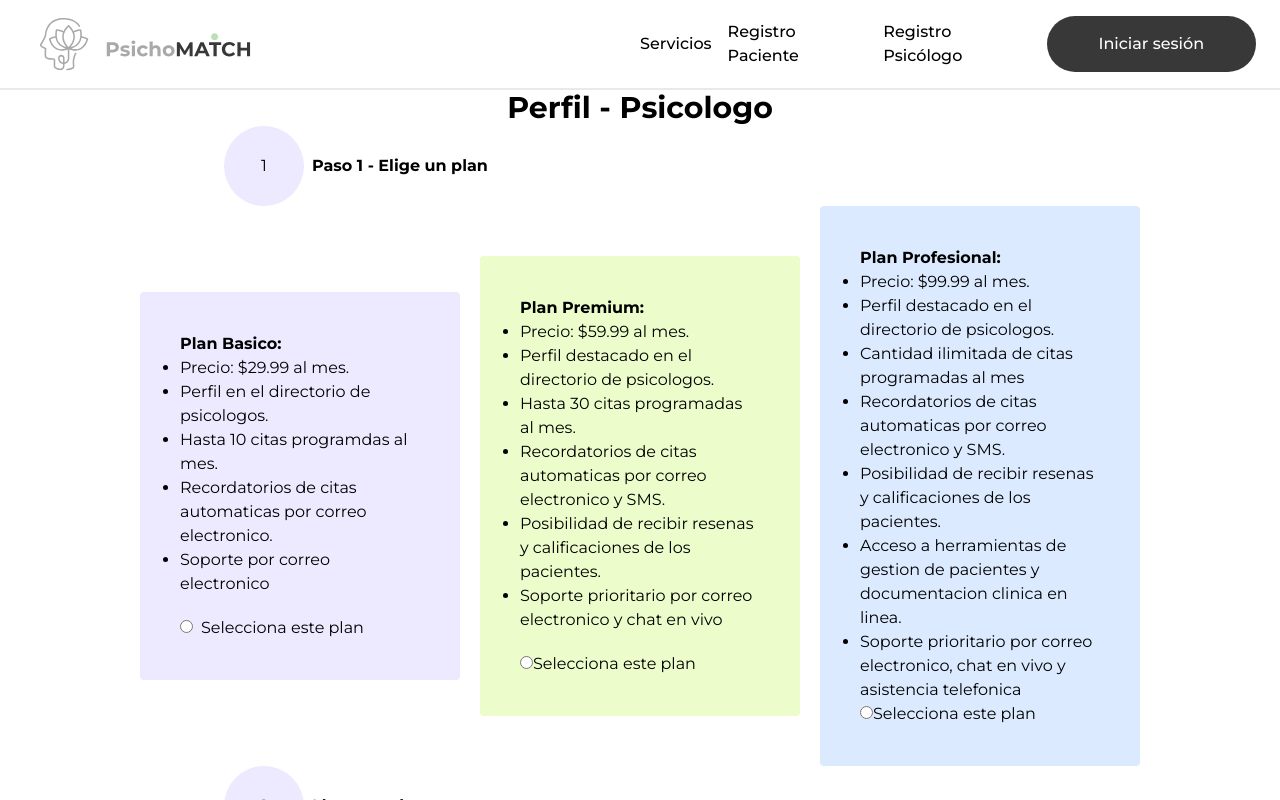
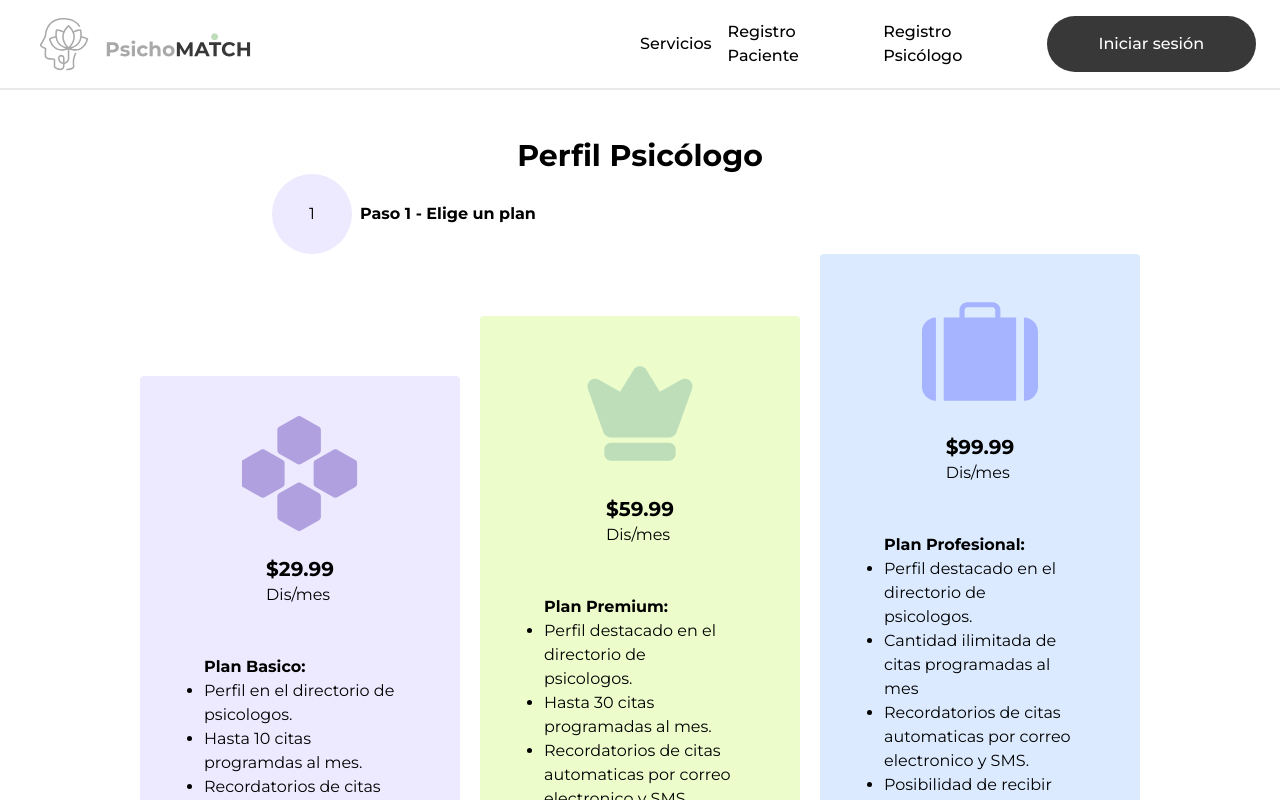
Before and after one commit to No-Country/C14-09-n-React-Node-Psichomatch, a React (Vite) app in the folder Frontend/: page /dashboard/therapist/1 in a window 1280 px wide. Shown: the top 800 px of the page. Built offline with nearby package versions, Linux system fonts and the light colour scheme; no server answers.

Commit message:
arreglo del problema

```diff
--- a/Frontend/src/Pages/Dashboard.jsx
+++ b/Frontend/src/Pages/Dashboard.jsx
@@ -1,14 +1,12 @@
 import React, { useState, useEffect } from "react";
-import { useFetcher, useNavigate, useParams } from "react-router-dom";
+import { useNavigate, useParams } from "react-router-dom";
+import axios from "axios";
 import Swal from "sweetalert2";
 import withReactContent from "sweetalert2-react-content";
 import {
   getPatientReservation,
   deleteReservation,
 } from "../api/reservation_api";
-import TherapistPerfil from "../Components/Therapist/TherapistPerfil";
-import TherapistAgenda from "../Components/Therapist/TherapistAgenda";
-import TherapistPrecios from "../Components/Therapist/TherapistPrecios";
 
 const Dashboard = function () {
   const navigate = useNavigate();
@@ -38,49 +36,11 @@ const Dashboard = function () {
     }
   }, [params.id]);
 
-  // Navegación del therapist
-  const [opcion, setOpcion] = useState('Perfil');
 
-  const handleOpcion = (opc) => {
-    setOpcion(opc);
-  }
 
-  // Esto es para la visibilidad pero no lo pude hacer.
-  // const [visibility, setVisibility] = useState(true)
-
-  // const switchVisibility = () => {
-  //   setVisibility(!visibility)
-  // }
-
-  const [therapist, setTherapist] = useState({});
-
-  const getTherapistDates = async (data) => {
-    const requestOptions = {
-      method: 'GET',
-      redirect: 'follow'
-    };
-
-    try {
-      const response = await fetch("http://localhost:3001/therapist/getTherapistByID/21", requestOptions);
-      if (!response.ok) {
-        throw new Error(`HTTP error! Status: ${response.status}`);
-      }
-
-      const result = await response.text();
-      setTherapist(JSON.parse(result));
-    } catch (error) {
-      console.error('Error:', error);
-    }
-
-  }
-
-  useEffect(() => {
-    getTherapistDates(data);
-  }, []);
 
   return (
-    <>
-     <div className="flex w-full h-screen items-center justify-center">
+    <div className="flex w-full h-screen items-center justify-center">
       <div className="w-full flex items-center justify-center lg:w-1/2">
         <div className="md:mx-6 md:p-12">
           <div className="flex items-center m-20">
@@ -130,8 +90,6 @@ const Dashboard = function () {
       </div>
     </div>
   );
-    </>
-  );
 };
 
 export default Dashboard;
--- a/Frontend/src/Pages/DashboardTherapist.jsx
+++ b/Frontend/src/Pages/DashboardTherapist.jsx
@@ -171,9 +171,9 @@ const DashboardTherapist = () => {
   };
 
   return (
-    <div className="w-full">
+    <div className="w-full p-12">
       <form onSubmit={handleSubmit} className="flex flex-col ">
-        <h1 className="text-center font-bold text-3xl">Perfil - Psicologo</h1>
+        <h1 className="text-center font-bold text-3xl">Perfil Psicólogo</h1>
         <div className="flex items-center ml-56">
           <p className="bg-violet-100 rounded-full w-20 h-20 flex items-center justify-center">
             1
@@ -182,10 +182,28 @@ const DashboardTherapist = () => {
         </div>
         <div className="flex justify-center items-center ">
           <div className=" bg-violet-100 rounded mr-5 w-80 p-10">
+            <div className="grid justify-items-center">
+          <svg width="116" height="115" viewBox="0 0 116 115" fill="none" xmlns="http://www.w3.org/2000/svg">
+<g clip-path="url(#clip0_401_881)">
+<path d="M77.0674 10.7812L58.9424 0.449189C57.8549 -0.179723 56.4955 -0.179723 55.3174 0.449189L37.1924 10.7812C36.1049 11.4102 35.3799 12.5781 35.3799 13.9258V34.5902C35.3799 35.848 36.1049 37.1058 37.1924 37.7347L55.3174 48.0668C56.4049 48.6957 57.7643 48.6957 58.9424 48.0668L77.0674 37.7347C78.1549 37.1058 78.8799 35.9378 78.8799 34.5902V13.9258C78.8799 12.6679 78.1549 11.4102 77.0674 10.7812Z" fill="#B0A0DF"/>
+<path d="M77.0674 77.2662L58.9424 66.9342C57.8549 66.3052 56.4955 66.3052 55.3174 66.9342L37.1924 77.2662C36.1049 77.8951 35.3799 79.0631 35.3799 80.4108V101.075C35.3799 102.333 36.1049 103.591 37.1924 104.22L55.3174 114.552C56.4049 115.181 57.7643 115.181 58.9424 114.552L77.0674 104.22C78.1549 103.591 78.8799 102.423 78.8799 101.075V80.4108C78.8799 79.1529 78.1549 77.8951 77.0674 77.2662Z" fill="#B0A0DF"/>
+<path d="M113.317 44.0231L95.1924 33.6911C94.1049 33.0622 92.7455 33.0622 91.5674 33.6911L73.4424 44.0231C72.3549 44.6521 71.6299 45.82 71.6299 47.1677V67.8321C71.6299 69.0899 72.3549 70.3477 73.4424 70.9766L91.5674 81.3087C92.6549 81.9376 94.0143 81.9376 95.1924 81.3087L113.317 70.9766C114.405 70.3477 115.13 69.1797 115.13 67.8321V47.1677C115.13 45.9098 114.405 44.6521 113.317 44.0231Z" fill="#B0A0DF"/>
+<path d="M40.8174 44.0231L22.6924 33.6911C21.6049 33.0622 20.2455 33.0622 19.0674 33.6911L0.942383 44.0231C-0.145117 44.6521 -0.870117 45.82 -0.870117 47.1677V67.8321C-0.870117 69.0899 -0.145117 70.3477 0.942383 70.9766L19.0674 81.3087C20.1549 81.9376 21.5143 81.9376 22.6924 81.3087L40.8174 70.9766C41.9049 70.3477 42.6299 69.1797 42.6299 67.8321V47.1677C42.6299 45.9098 41.9049 44.6521 40.8174 44.0231Z" fill="#B0A0DF"/>
+</g>
+<defs>
+<clipPath id="clip0_401_881">
+<rect width="116" height="115" fill="white"/>
+</clipPath>
+</defs>
+</svg>
+<div className="p-6">
+<h1 className="text-xl font-bold">$29.99</h1>
+<span>Dis/mes</span>
+</div>
+</div>
+<div className="p-6">
             <h2 className="font-bold">Plan Basico: </h2>
-
-            <ul className="list-disc">
-              <li>Precio: $29.99 al mes.</li>
+           <ul className="list-disc">
               <li>Perfil en el directorio de psicologos.</li>
               <li>Hasta 10 citas programdas al mes.</li>
               <li>
@@ -193,7 +211,7 @@ const DashboardTherapist = () => {
               </li>
               <li>Soporte por correo electronico</li>
             </ul>
-
+</div>
             <div className="mt-5" key={uuidv4()}>
               <input className="mr-2" type="radio" value={1} checked={PlanId === 1} onChange={()=>setPlanId(1)}/>
               <label>{"Selecciona este plan"}</label>
@@ -202,10 +220,18 @@ const DashboardTherapist = () => {
 
           <div>
             <div className="bg-lime-100 rounded mr-5 w-80 p-10">
+            <div className="grid justify-items-center">
+            <svg width="116" height="115" viewBox="0 0 116 115" fill="none" xmlns="http://www.w3.org/2000/svg">
+<path d="M57.9502 10.3635C55.3086 10.3814 52.8662 11.7605 51.4887 13.9977L38.0849 35.6453L16.8105 23.691H16.7969C13.8063 22.0334 10.4078 22.6354 8.16939 24.4996C5.93093 26.3639 4.73927 29.5938 5.86748 32.8013V32.8057V32.8192L21.4416 76.3444C22.5246 79.3632 25.4201 81.3936 28.6508 81.3846H87.3399C90.5707 81.3846 93.457 79.3676 94.5355 76.3444L110.11 32.8146L110.114 32.8191C110.119 32.8146 110.123 32.8101 110.128 32.8056C111.265 29.5892 110.064 26.3683 107.821 24.504C105.578 22.6353 102.162 22.0244 99.1667 23.6954L77.8969 35.6497L64.5024 14.0159C63.1158 11.7518 60.6327 10.3637 57.9593 10.3682L57.9638 10.3637L57.9502 10.3635ZM29.0001 86.6499C25.348 86.6499 22.3663 89.6192 22.3663 93.2399V98.0286C22.3663 101.649 25.3479 104.632 29.0001 104.632H86.9816C90.6337 104.632 93.6289 101.649 93.6289 98.0286V93.2399C93.6289 89.6193 90.6338 86.6499 86.9816 86.6499H29.0001Z" fill="#BEDEBA"/>
+</svg>
+<div className="p-6">
+<h1 className="text-xl font-bold">$59.99</h1>
+<span>Dis/mes</span>
+</div>
+</div>
+<div className="p-6">
               <h2 className="font-bold">Plan Premium: </h2>
-
               <ul className="list-disc">
-                <li>Precio: $59.99 al mes.</li>
                 <li>Perfil destacado en el directorio de psicologos.</li>
                 <li>Hasta 30 citas programadas al mes.</li>
                 <li>
@@ -220,7 +246,7 @@ const DashboardTherapist = () => {
                   Soporte prioritario por correo electronico y chat en vivo
                 </li>
               </ul>
-
+</div>
               <div className="mt-5" key={uuidv4()}>
                 <input type="radio" value={2} checked={PlanId === 2} onChange={()=>setPlanId(2)}/>
                 <label>{"Selecciona este plan"}</label>
@@ -230,10 +256,27 @@ const DashboardTherapist = () => {
 
           <div>
             <div className="bg-blue-100 rounded w-80 p-10">
+            <div className="grid justify-items-center">
+             <svg width="116" height="115" viewBox="0 0 116 115" fill="none" xmlns="http://www.w3.org/2000/svg">
+<g clip-path="url(#clip0_401_876)">
+<path d="M21.7188 106.743H94.1504V23.3818H78.386V16.0281C78.4041 11.7515 74.9604 8.25217 70.6466 8.15775H45.4931C41.1205 8.21615 37.5771 11.6931 37.4683 16.0281V23.3953H21.7178L21.7188 106.743ZM42.6441 16.0275C42.7256 14.5092 43.9491 13.2963 45.4806 13.2199H70.6468C72.133 13.3098 73.2749 14.5542 73.2251 16.0275V23.3947H42.6441V16.0275Z" fill="#A6B3FF"/>
+<path d="M101.962 23.4221V106.842C109.756 106.703 116 100.4 116 92.6739V37.6763C116 29.9407 109.765 23.6199 101.962 23.4497V23.4221Z" fill="#A6B3FF"/>
+<path d="M13.9065 23.4221C6.10366 23.5703 -0.108603 29.9403 0.00043716 37.6763V92.6739C-0.0630009 100.378 6.14032 106.694 13.9065 106.842V23.4221Z" fill="#A6B3FF"/>
+</g>
+<defs>
+<clipPath id="clip0_401_876">
+<rect width="116" height="115" fill="white"/>
+</clipPath>
+</defs>
+</svg>
+<div className="p-6">
+<h1 className="text-xl font-bold">$99.99</h1>
+<span>Dis/mes</span>
+</div>
+</div>
+<div className="p-6">
               <h2 className="font-bold">Plan Profesional: </h2>
-
               <ul className="list-disc">
-                <li>Precio: $99.99 al mes.</li>
                 <li>Perfil destacado en el directorio de psicologos.</li>
                 <li>Cantidad ilimitada de citas programadas al mes</li>
                 <li>
@@ -253,7 +296,7 @@ const DashboardTherapist = () => {
                   asistencia telefonica
                 </li>
               </ul>
-
+</div>
               <div key={uuidv4()}>
                 <input type="radio" value={3} checked={PlanId === 3} onChange={()=>setPlanId(3)}/>
                 <label>{"Selecciona este plan"}</label>
--- a/Frontend/src/components/Login.jsx
+++ b/Frontend/src/components/Login.jsx
@@ -11,6 +11,7 @@ import React,{useState, useEffect} from "react";
 import { loginTherapist } from "../redux/actions/therapist";
 
 const Login = () => {
+
   const [isTherapist, setIsTherapist] = useState(false);
   const handleTherapistChange = () => {
     setIsTherapist(!isTherapist);
@@ -18,6 +19,8 @@ const Login = () => {
 
   const dispatch = useDispatch()
   const loginInfo = useSelector(state => state.therapist.login)
+
+
 
   const {
     register,
@@ -27,9 +30,10 @@ const Login = () => {
 
   const { setJwt } = useContext(JwtContext);
 
-  const navigate = useNavigate();
+  const navigate = useNavigate(); // Use useNavigate here
 
   const onSubmit = async (data) => {
+    if (!isTherapist) {
       const response = await loginPatient(data);
       const patientId = response.data.data.id;
 
@@ -45,7 +49,8 @@ const Login = () => {
 
         localStorage.setItem("token", token);
         navigate(`/dashboard/${patientId}`);
-    }else {
+      }
+    } else {
       try {
         const resultTherapist = await dispatch(loginTherapist(data));
         const therapistInfo = resultTherapist.payload;
@@ -68,7 +73,6 @@ const Login = () => {
         console.error("Error en el inicio de sesión del terapeuta:", error);
       }
     }
-
   };
 
   return (
@@ -135,12 +139,8 @@ const Login = () => {
               <label className="ml-3">Recordar contraseña</label>
             </div>
             <div className="mt-4">
-              <input
-                type="checkbox"
-                checked={isTherapist}
-                onChange={handleTherapistChange}
-              />
-              <label className="ml-3">Soy Terapeuta</label>
+              <input  type="checkbox" checked={isTherapist} onChange={handleTherapistChange}/>
+              <label  className="ml-3" >Soy Terapeuta</label>
             </div>
             <div className="mt-8 flex flex-col gap-y-4 text-center">
               <button
```
Lines whose indentation alone changed are shown as unchanged.
